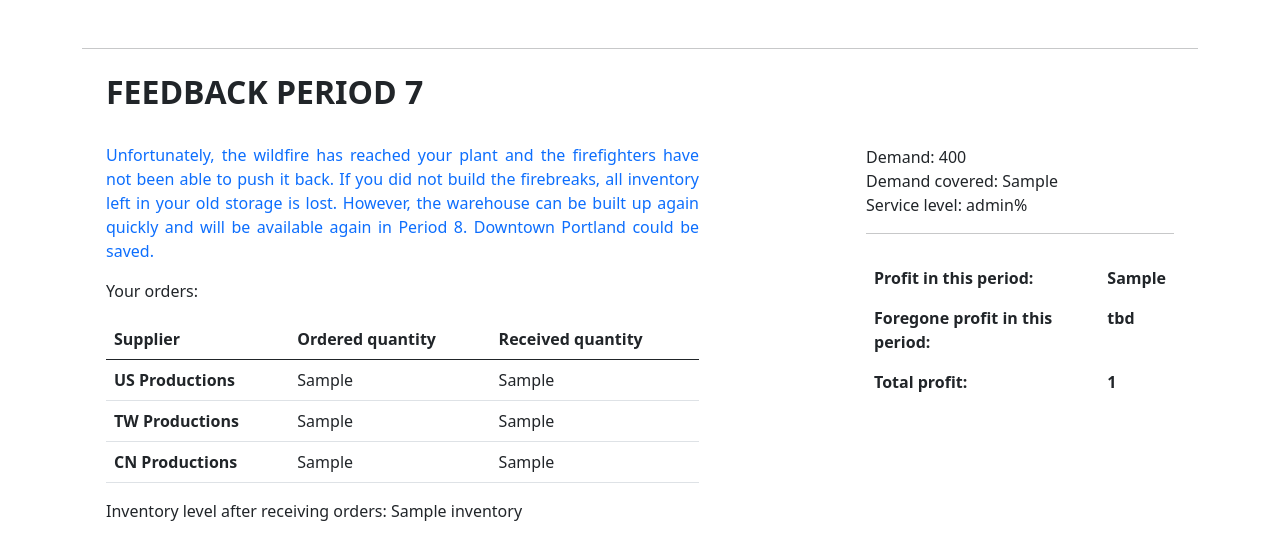
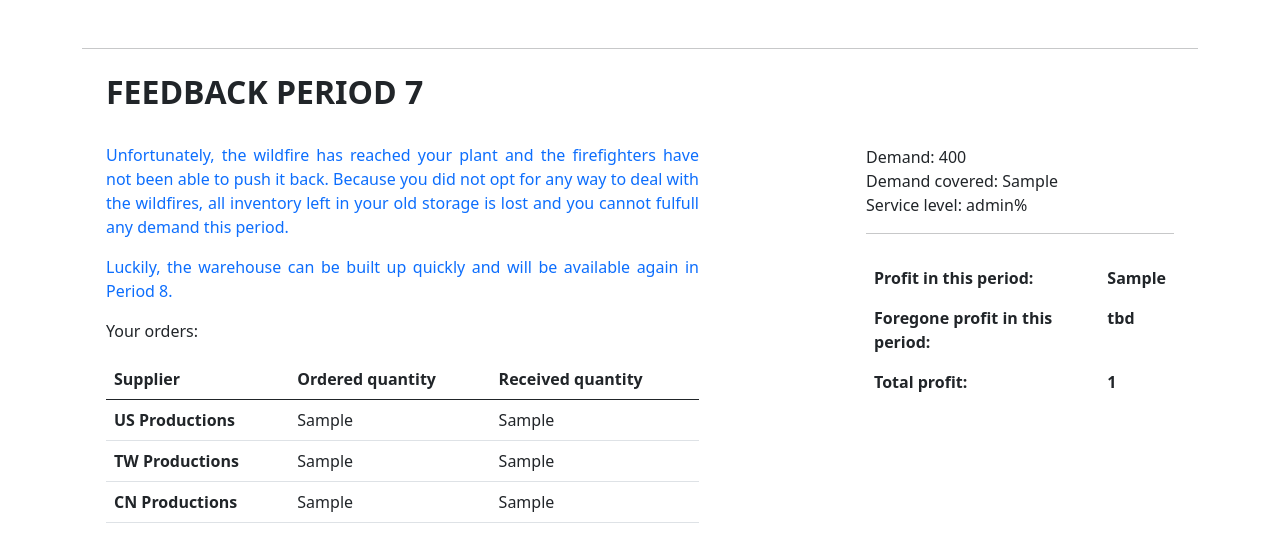
Before and after one commit to rreiners/SCM-Games, a Flask app: template templates/round7_feedback.html in a window 1280 px wide. Shown: the part 58-599 px from the top of the page. Run offline with Flask 2, Linux system fonts and the light colour scheme; the template is opened without the code that fills it: most values are stand-ins (such as "Sample title", 1, 10 or a date in 2020).

Commit message:
feedback now dynamic, 7 option 3 changed

```diff
--- a/app.py
+++ b/app.py
@@ -171,7 +171,7 @@ def round2():
 
         return render_template("round2_feedback.html", content = "testing",
         order_US=order_US, order_TW=order_TW, receive_US=receive_US, receive_TW=receive_TW, compensation=format(compensation, ",.2f"),
-        inventory=inventory, dem_cov=dem_cov, service_level=service_level, round_profit=format(round_profit, ",.2f"), total_profit=format(total_profit, ",.2f"))
+        inventory=inventory, dem_cov=dem_cov, service_level=service_level, round_profit=format(round_profit, ",.2f"), total_profit=format(total_profit, ",.2f"), option1=option1, option2=option2)
     else:
         query_profit = db.session.query(Data.total_profit).filter_by(id = 1).first()._asdict()
         query_inventory = db.session.query(Data.inventory).filter_by(id = 1).first()._asdict()
@@ -500,7 +500,7 @@ def round7():
         db.session.commit()
 
         return render_template("round7_feedback.html", content = "testing",
-        order_US=order_US, order_TW=order_TW, order_CHN=order_CHN, receive_US=receive_US, receive_TW=receive_TW, receive_CHN=receive_CHN, inventory=inventory, dem_cov=dem_cov, service_level=service_level, round_profit=format(round_profit, ",.2f"), total_profit=format(total_profit, ",.2f"))
+        order_US=order_US, order_TW=order_TW, order_CHN=order_CHN, receive_US=receive_US, receive_TW=receive_TW, receive_CHN=receive_CHN, inventory=inventory, dem_cov=dem_cov, service_level=service_level, round_profit=format(round_profit, ",.2f"), total_profit=format(total_profit, ",.2f"),option1=option1, option2=option2, option3=ship_cost)
     else:
         query_profit = db.session.query(Data.total_profit).filter_by(id = 6).first()._asdict()
         query_inventory = db.session.query(Data.inventory).filter_by(id = 6).first()._asdict()
--- a/templates/round7.html
+++ b/templates/round7.html
@@ -50,7 +50,7 @@
                         </script>
 						<p>  You are watching the news on TV when you suddenly hear a familiar name. The news reporter is talking about <b>wildfires</b> which are quickly moving towards Portland. You are shocked because last time you heard about them, it was just a small outbreak in Southern California. You immediately get on the phone with your building protection manager.</p>
 
-						<p class="pb-3">  If your warehouse burns down, you will <b>lose all your inventory</b> and you will <b>not be able to receive any shipments in this period</b>. </p>
+						<p class="pb-3">  If your warehouse burns down, you will <b>lose all your inventory</b> and you will <b>not be able to receive any shipments in this period</b>. You will, however, be able to fully use your warehouse again from Period 8 onwards.</p>
 
 						   <hr>
 						<div class="pb-3">
@@ -152,7 +152,7 @@
                                 <label class="btn btn-outline-primary" for="option2">Buy new storage location for $ 20,000</label>
                             </div>
 
-						<p class="pt-3">You call your supplier and ask him if he can store products at his site until you need them. He agrees but not without being paid for it. He will charge you additional $ 60 per piece for storage and delievery if you decide to ship the products from the supplier directly to your customers without ever putting them into your own storage.</p>
+						<p class="pt-3">You call your suppliers and ask them if they can deliever the products directly to the customer. They all agree but not without being paid for it. They will charge you additional $ 60 per piece for storage and delievery if you decide to ship the products from the suppliers directly to your customers without ever putting them into your own storage. However, you can only use this option this period and your suppliers will only serve customer demand. All orders that exceed customer demand have to be paid for (regular price) but cannot be delievered to your warehouse.</p>
                             <div class="d-grid gap-2 col-6 mx-auto">
                                 <input type="checkbox" class="btn-check" name="option3" id="option3" value="True" autocomplete="off">
                                 <label class="btn btn-outline-primary" for="option3">Ship products directly from supplier to customers for additional $ 60 per piece</label>
@@ -263,7 +263,7 @@
                                         </div>
 
                                         <div class="row">
-                                        <div class="col-sm-6 col-md-5 col-lg-6">Analsis Cost:</div>
+                                        <div class="col-sm-6 col-md-5 col-lg-6">Analysis Cost:</div>
                                         <div id="analsis" class="col-sm-6 col-md-5 offset-md-2 col-lg-6 offset-lg-0"></div>
                                         </div>
 
--- a/templates/round7_feedback.html
+++ b/templates/round7_feedback.html
@@ -35,7 +35,19 @@
             <div class="col-7">
                 <div class="container pb-4">
 					<h2> <b> FEEDBACK PERIOD 7 </b> </h2>
-					<p class="text-primary pt-4"style ="text-align: justify;"> Unfortunately, the wildfire has reached your plant and the firefighters have not been able to push it back. If you did not build the firebreaks, all inventory left in your old storage is lost. However, the warehouse can be built up again quickly and will be available again in Period 8. Downtown Portland could be saved. </p>
+					<p class="text-primary pt-4"style ="text-align: justify;">
+					{% if option1 %}
+						The wildfire has reached your plant. Your decision to build the firebreaks has saved your inventory and you can go on selling products the way you are used to.
+					{% elif option2 %}
+					    Unfortunately, the wildfire has reached your plant and the firefighters have not been able to push it back. However, Downtown Portland could be saved. You are lucky to have bought the new storage location thus you are able to fulfill a large part of demand.
+					{% elif option3 %}
+					    Good choice. The wildfire has reached your plant, but your suppliers have delievered directly to you customers.
+					{% else %}
+						Unfortunately, the wildfire has reached your plant and the firefighters have not been able to push it back. Because you did not opt for any way to deal with the wildfires, all inventory left in your old storage is lost and you cannot fulfull any demand this period.
+					{% endif %}
+					</p>
+
+					<p class="text-primary"style ="text-align: justify;">Luckily, the warehouse can be built up quickly and will be available again in Period 8.  </p>
 
 					<p> Your orders: </p>
 
```
Also changed, not shown: templates/round2_feedback.html (+10 -0 lines).
